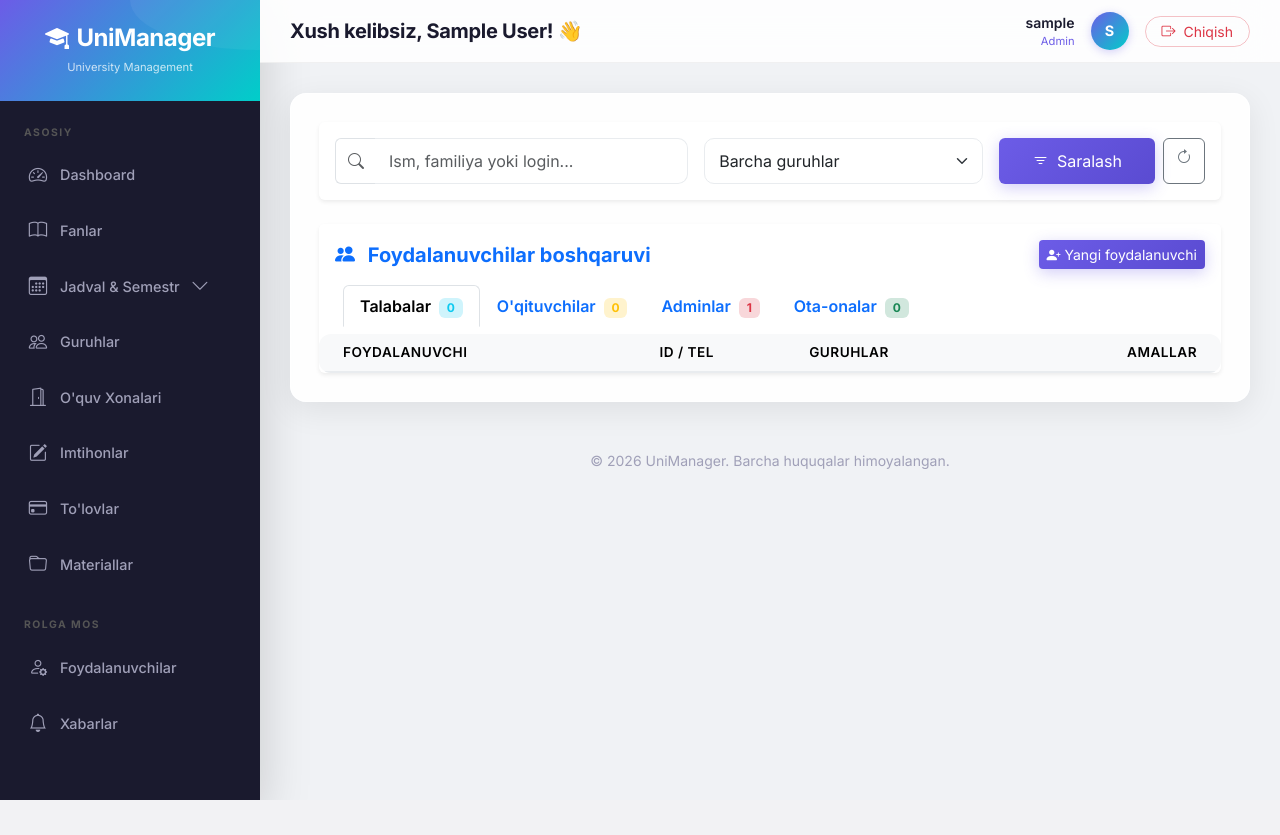
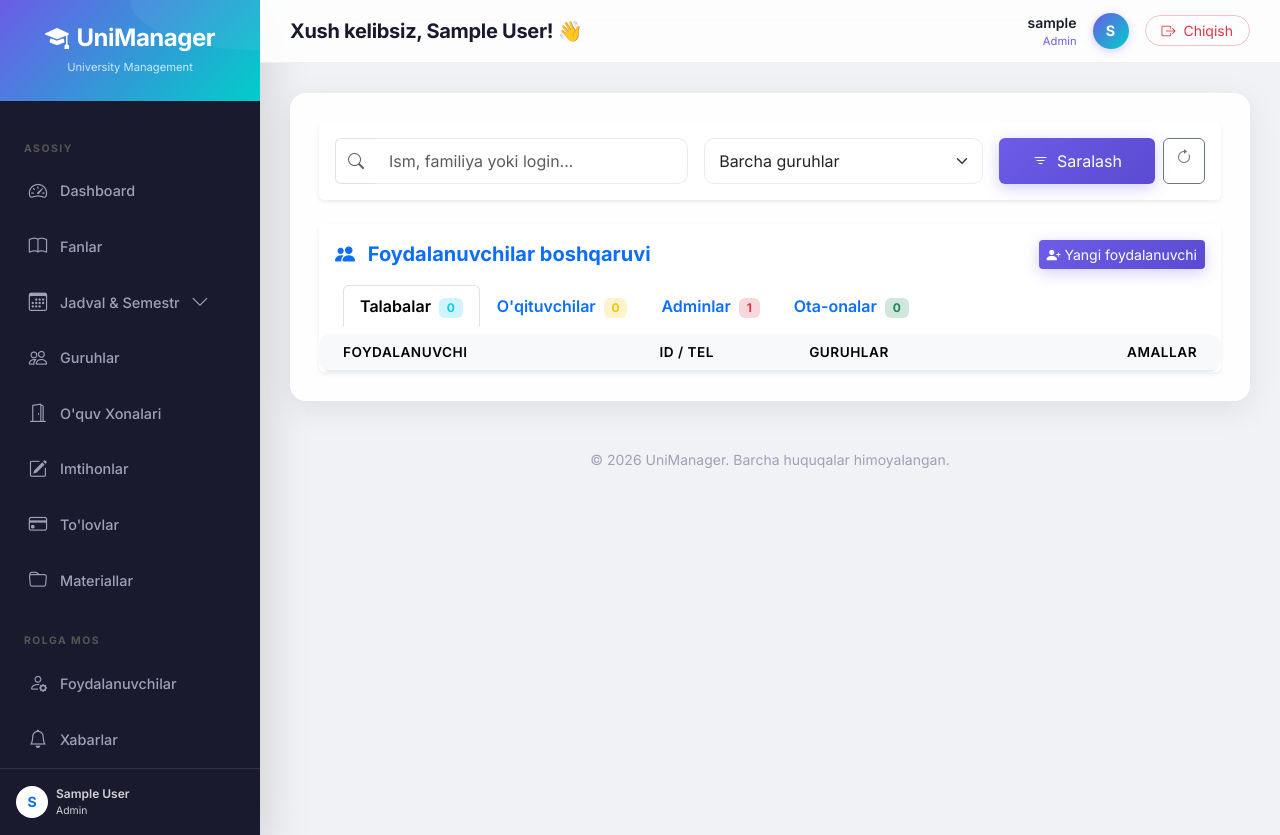
Before and after one commit to Shadowuseranew/UniManager, a Django app: page /auth/list/ in a window 1280 px wide. Before the commit the page ends 800 px from the top, so only its background shows below. Run offline with Django 5.2, Linux system fonts and the light colour scheme; the visitor is signed in with stand-in values (Sample User, id 1); data comes from the database, SQL or seed files in the repository; data that the repository does not hold is empty.

Commit message:
avatar hamma sahifada ko'rinishi qo'shildi (navbar, sidebar, user list)

```diff
--- a/templates/base.html
+++ b/templates/base.html
@@ -21,7 +21,7 @@
             --card-shadow: 0 8px 32px rgba(0,0,0,0.08);
         }
         body { background: var(--bg); font-family: 'Inter', sans-serif; }
-        #sidebar { min-width: 260px; max-width: 260px; min-height: 100vh; background: var(--sidebar-bg); color: white; transition: all 0.3s; }
+        #sidebar { min-width: 260px; max-width: 260px; min-height: 100vh; background: var(--sidebar-bg); color: white; transition: all 0.3s; display: flex; flex-direction: column; }
         #sidebar .logo-section { background: linear-gradient(135deg, var(--primary), var(--secondary)); padding: 24px 20px; text-align: center; position: relative; overflow: hidden; }
         #sidebar .logo-section::after { content: ''; position: absolute; top: -50%; right: -50%; width: 100%; height: 100%; background: rgba(255,255,255,0.05); border-radius: 50%; }
         #sidebar .logo-section h4 { position: relative; z-index: 1; letter-spacing: -0.5px; }
--- a/templates/dashboard_base.html
+++ b/templates/dashboard_base.html
@@ -10,6 +10,21 @@
         </div>
         <div class="px-2">
             {% block sidebar_menu %}{% endblock %}
+        </div>
+        <div class="mt-auto p-3 border-top" style="border-color:rgba(255,255,255,0.1)!important;">
+            <div class="d-flex align-items-center">
+                <div style="width:32px;height:32px;overflow:hidden;flex-shrink:0;">
+                    {% if user.avatar %}
+                        <img src="{{ user.avatar.url }}" alt="" class="rounded-circle" style="width:32px;height:32px;object-fit:cover;">
+                    {% else %}
+                        <div class="rounded-circle bg-white text-primary d-flex align-items-center justify-content-center fw-bold small" style="width:32px;height:32px;">{{ user.username|first|upper }}</div>
+                    {% endif %}
+                </div>
+                <div class="ms-2 text-white small" style="opacity:0.8;">
+                    <div class="fw-semibold" style="font-size:0.75rem;">{{ user.get_full_name|default:user.username }}</div>
+                    <div style="font-size:0.65rem;">{{ user.get_role_display }}</div>
+                </div>
+            </div>
         </div>
     </div>
 
@@ -26,7 +41,13 @@
                     <div class="fw-semibold small" style="color:#1a1a2e;">{{ user.username }}</div>
                     <div style="font-size: 0.7rem; color:var(--primary);">{{ user.get_role_display|default:user.role }}</div>
                 </div>
-                <div class="user-profile-img me-3">{{ user.username|first|upper }}</div>
+                <div class="user-profile-img me-3" style="width:36px;height:36px;overflow:hidden;">
+                    {% if user.avatar %}
+                        <img src="{{ user.avatar.url }}" alt="" class="rounded-circle" style="width:36px;height:36px;object-fit:cover;">
+                    {% else %}
+                        {{ user.username|first|upper }}
+                    {% endif %}
+                </div>
                 <form action="{% url 'logout' %}" method="post" class="m-0">
                     {% csrf_token %}
                     <button type="submit" class="btn btn-outline-danger btn-sm rounded-pill px-3">
--- a/users/templates/users/user_table.html
+++ b/users/templates/users/user_table.html
@@ -13,8 +13,12 @@
             <tr class="clickable-row" data-href="{% url 'user_detail' user.uuid %}">
                 <td class="ps-4">
                     <div class="d-flex align-items-center">
-                        <div class="avatar-sm me-3 bg-light rounded-circle text-center" style="width: 40px; height: 40px; line-height: 40px;">
-                            <i class="bi bi-person text-secondary"></i>
+                        <div class="avatar-sm me-3 bg-light rounded-circle text-center" style="width: 40px; height: 40px; line-height: 40px; overflow:hidden;">
+                            {% if user.avatar %}
+                                <img src="{{ user.avatar.url }}" alt="" class="rounded-circle" style="width:40px;height:40px;object-fit:cover;">
+                            {% else %}
+                                <i class="bi bi-person text-secondary"></i>
+                            {% endif %}
                         </div>
                         <div>
                             <div class="fw-bold text-dark">{{ user.get_full_name|default:user.username }}</div>
```
